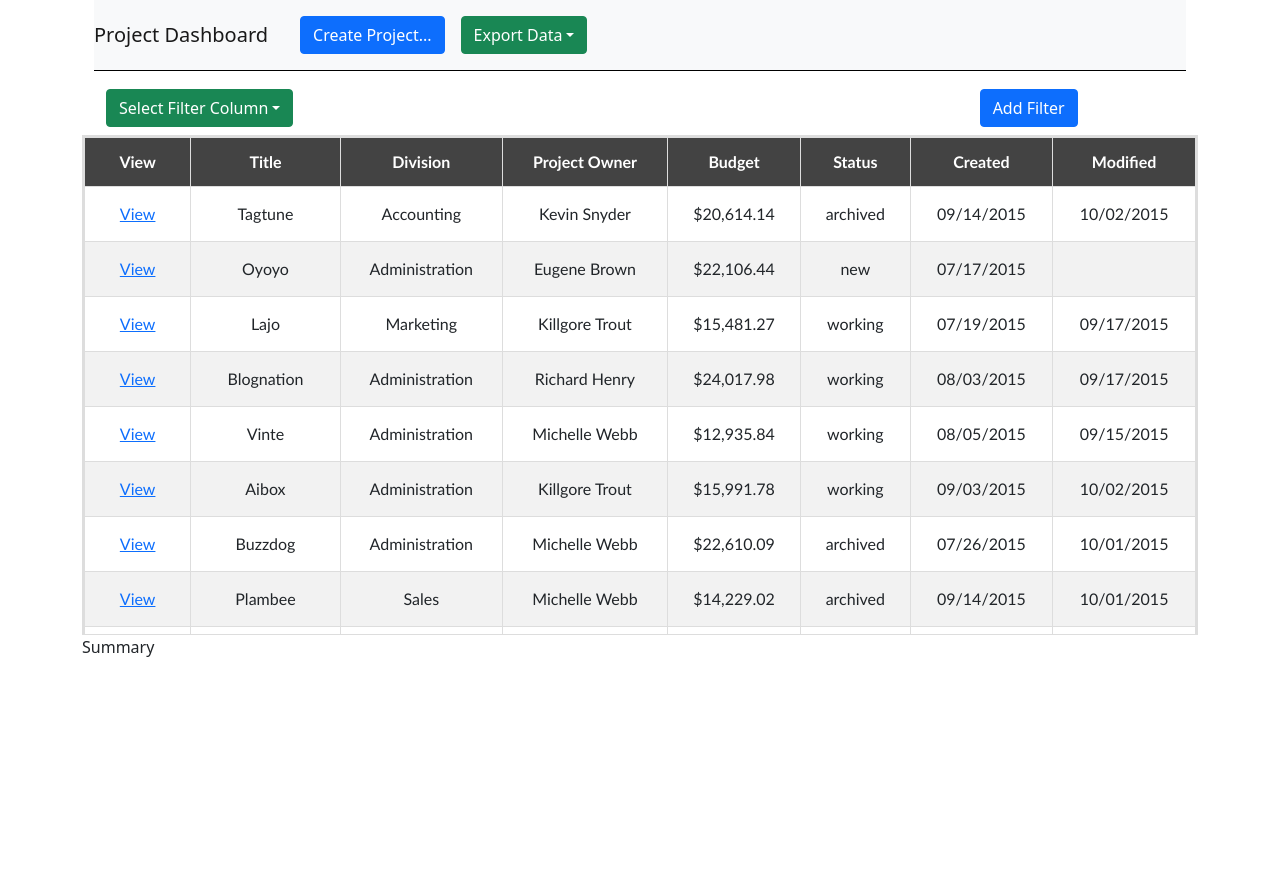
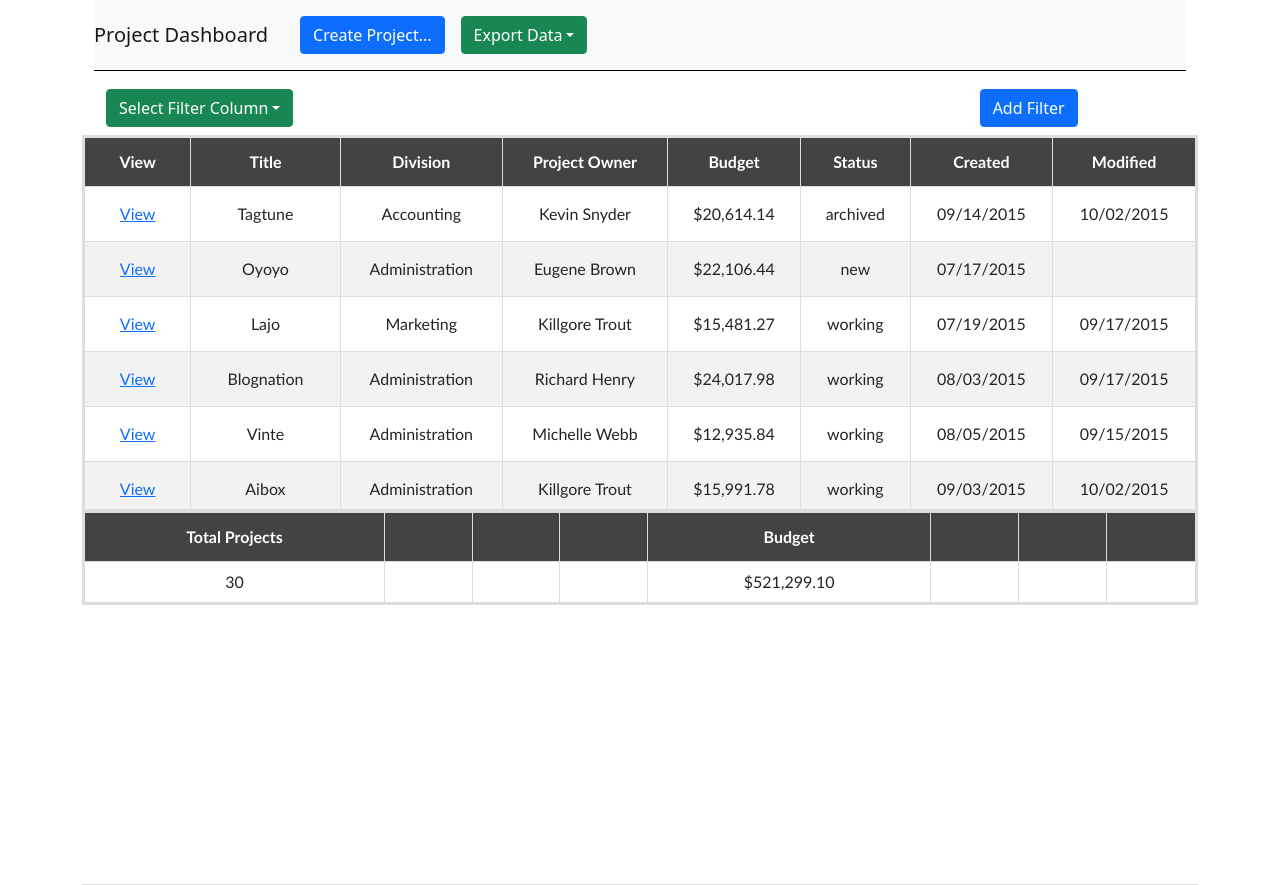
Before and after one commit to pranakhan2/challenge-app, a React (Create React App) app: page / in a window 1280 px wide. Before the commit the page ends 800 px from the top, so only its background shows below. Built offline with nearby package versions, Linux system fonts and the light colour scheme.

Commit message:
Added summary data display

```diff
--- a/src/App.js
+++ b/src/App.js
@@ -10,6 +10,7 @@ import 'bootstrap/dist/css/bootstrap.min.css';
 function App() {
    const [mockedData, setMockedData] = useState([]);
    const [filteredData, setFilteredData] = useState([]);
+   const [summaryGridData, setSummaryGridData] = useState([]);
 
    const dataGridColumns = [
       { label: "View", key: "view", type: "link" },
@@ -20,6 +21,17 @@ function App() {
       { label: "Status", key: "status", editable: true, type: "string" },
       { label: "Created", key: "created", type: "date" },
       { label: "Modified", key: "modified", type: "date"},
+   ];
+
+   const summaryGridColumns = [
+      { label: "Total Projects", key: "total_projects", type: "string" },
+      { label: "", key: "s1", type: "span" },
+      { label: "", key: "s2", type: "span" },
+      { label: "", key: "s3", type: "span" },
+      { label: "Budget", key: "budget_total", format: "currency", type: "number" },
+      { label: "", key: "s4", type: "span" },
+      { label: "", key: "s5", type: "span" },
+      { label: "", key: "s6", type: "span" },
    ];
 
    const fetchMockedData = () => {
@@ -39,6 +51,7 @@ function App() {
             });
             setMockedData(indexedData);
             setFilteredData(indexedData);
+            setSummaryGridData(calculateSummaryGridData(indexedData));
          })
          .catch(function (e) {
             console.log("Error loading mocked data", e);
@@ -46,6 +59,16 @@ function App() {
    };
 
    useEffect(fetchMockedData, []);
+
+   const calculateSummaryGridData = (data) => {
+      //calculate summary grid data
+      return [{
+         total_projects: data.length,
+         budget_total: data.reduce(function(sum, project) {
+            return sum + project.budget;
+          }, 0)
+      }];
+   };
 
    const onFilterChangeHandler = (filters) => {
       let data = [...mockedData];
@@ -61,6 +84,7 @@ function App() {
       });
 
       setFilteredData(data);
+      setSummaryGridData(calculateSummaryGridData(data));
    };
 
    return (
@@ -102,7 +126,11 @@ function App() {
             </Row>
             <Row>
                <Col>
-                  Summary
+                  <DataGrid
+                     keyName="key"
+                     columns={summaryGridColumns}
+                     data={summaryGridData}
+                  />
                </Col>
             </Row>
          </Container>
--- a/src/components/data-grid/data-grid.css
+++ b/src/components/data-grid/data-grid.css
@@ -32,7 +32,7 @@
   }
 
   .scroll-box {
-    height: 500px;
+    height: 375px;
     overflow-y: scroll;
     border-bottom: 1px solid #ddd;
   }
--- a/src/components/data-grid/data-grid.js
+++ b/src/components/data-grid/data-grid.js
@@ -23,9 +23,11 @@ const DataGrid = ({ columns, data, keyName }) => {
             <tbody>
                {data.map((row) => {
                   return (<tr key={row[keyName]}>
-                     {columns.map((column) => {
+                     {columns.map((column, index) => {
                         if (column.type && column.type === "link") {
                            return (<td key={column.key}><Button variant="link">{column.label}</Button></td>);
+                        } else if (column.type && column.type === "span") {
+                           return (<td key={index}>&nbsp;&nbsp;&nbsp;&nbsp;</td>);
                         } else {
                            let columnValue = row[column.key];
                            columnValue = (column.format && column.format === "currency" ? currencyFormatter.format(columnValue) : columnValue);
```
